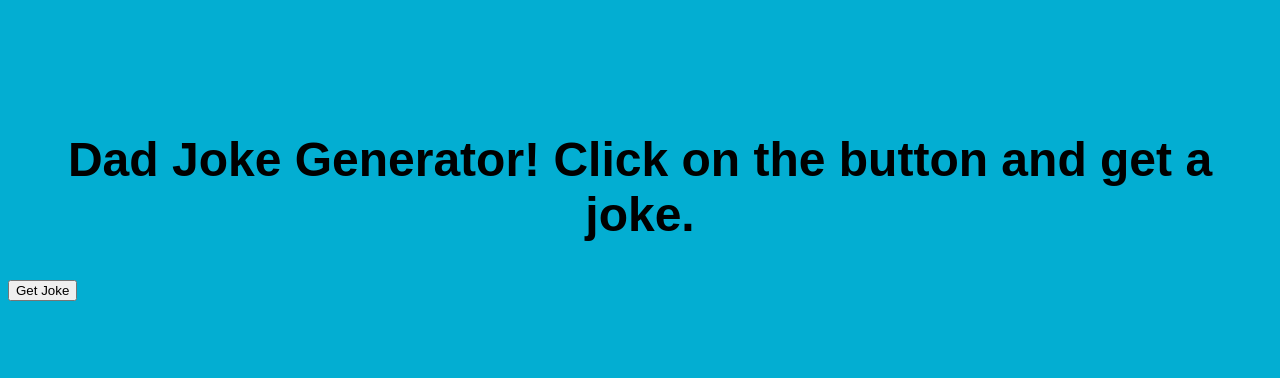
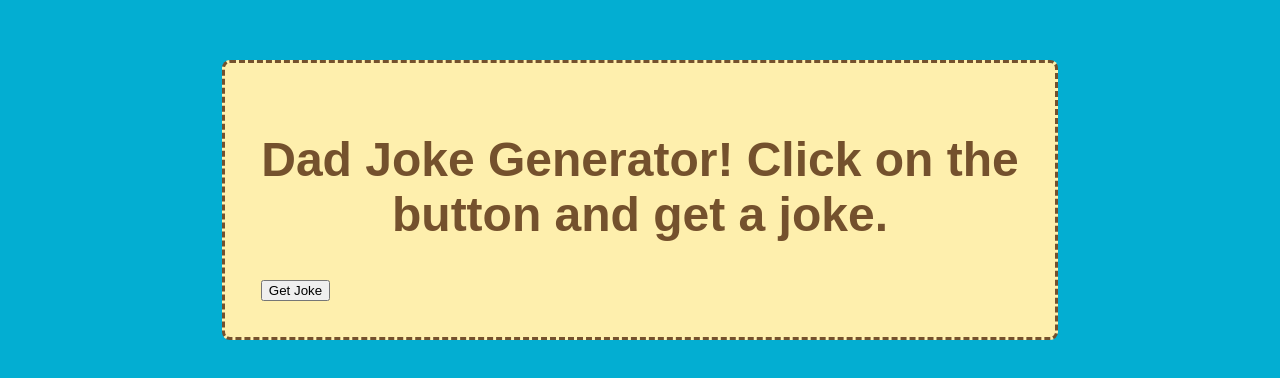
Before and after one commit to slippyishappy/dad-jokes-generator, a website: page public/index.html in a window 1280 px wide. Shown: the part 208-586 px from the top of the page. Drawn offline with Linux system fonts and the light colour scheme; a web font is replaced by a local one.

Commit message:
Restored previous version before themes

```diff
--- a/public/style.css
+++ b/public/style.css
@@ -22,7 +22,7 @@ body {
     background-color: #03AED2;
 }
 
-.card {
+.container {
     width: 60%;
     padding: 1.5em;
     background-color: #FEEFAD;
```
